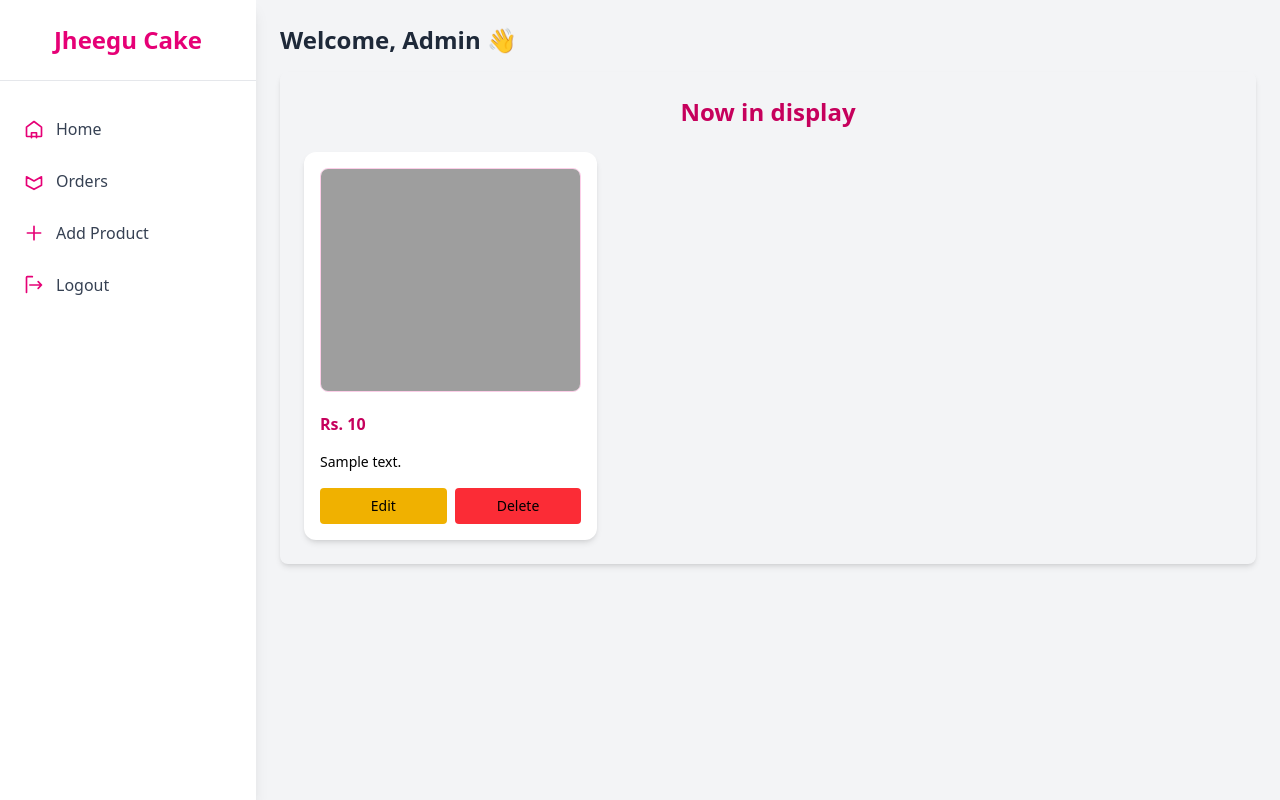
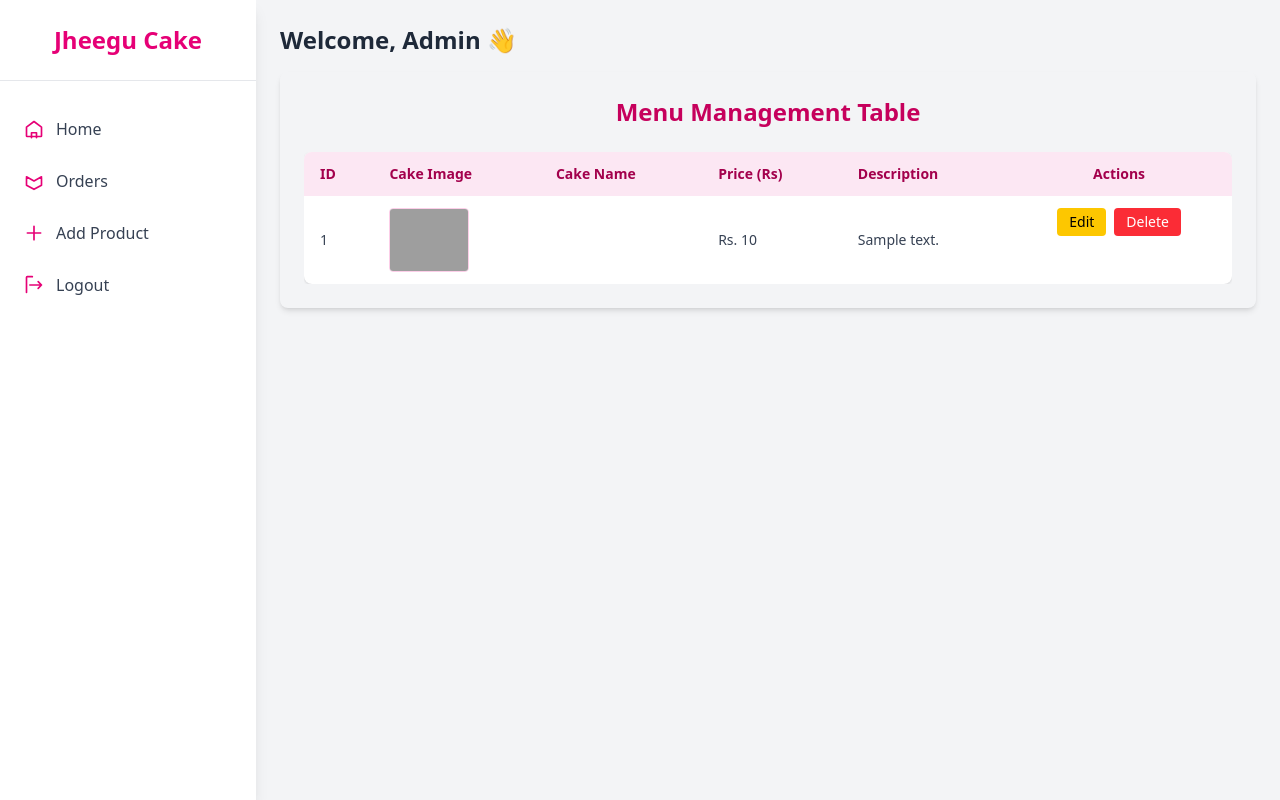
Before and after one commit to mister-aayush/jheegu-cake, a PHP site: page /Jheegu-Cake/dashboard.php in a window 1280 px wide. Run offline with PHP 8.4, Linux system fonts and the light colour scheme; the visitor is signed in with stand-in values (Sample User, id 1); tables that the repository leaves empty or names only in its code hold one stand-in row (values such as "Sample post"); data that the repository does not hold is empty; style sheets or scripts are compiled from the project's sources.

Commit message:
admin side menu grid to table

```diff
--- a/admin/dashboard/menu.php
+++ b/admin/dashboard/menu.php
@@ -19,34 +19,50 @@ while ($row = mysqli_fetch_assoc($mysqli_result)) {
 
 ?>
 
-<h2 class="text-2xl font-bold text-pink-700 mb-6 text-center">Now in display</h2>
+<h2 class="text-2xl font-bold text-pink-700 mb-6 text-center">Menu Management Table</h2>
 
 <?php if (!empty($datas)): ?>
-  <div class="grid grid-cols-1 sm:grid-cols-2 md:grid-cols-3 gap-6 px-4 md:px-0">
+  <div class="overflow-x-auto px-4 md:px-0">
+    <table class="min-w-full bg-white rounded-lg overflow-hidden shadow">
+      <thead class="bg-pink-100 text-pink-800">
+        <tr>
+          <th class="px-4 py-3 text-left text-sm font-semibold">ID</th>
+          <th class="px-4 py-3 text-left text-sm font-semibold">Cake Image</th>
+          <th class="px-4 py-3 text-left text-sm font-semibold">Cake Name</th>
+          <th class="px-4 py-3 text-left text-sm font-semibold">Price (Rs)</th>
+          <th class="px-4 py-3 text-left text-sm font-semibold">Description</th>
+          <th class="px-4 py-3 text-sm font-semibold text-center">Actions</th>
+        </tr>
+      </thead>
+      <tbody class="text-gray-700 divide-y divide-pink-200">
         <?php foreach ($datas as $item): ?>
-      <div class="bg-white rounded-xl shadow-md p-4 flex flex-col">
+          <tr>
+            <td class="px-4 py-3 text-sm"><?php echo $item['id']; ?></td>
+            <td class="px-4 py-3">
               <img
                 src="http://localhost:8080/Jheegu-Cake/admin/dashboard/<?php echo $item['image-url']; ?>"
                 alt="<?php echo htmlspecialchars($item['item-name']); ?>"
-          class="w-full h-48 md:h-56 object-cover rounded-lg border border-pink-200 mb-4"
-          loading="lazy"
+                class="w-20 h-16 object-cover rounded border border-pink-200"
               />
-        <h3 class="text-lg font-semibold text-pink-700 mb-1 capitalize break-words"><?php echo htmlspecialchars($item['item-name']); ?></h3>
-        <p class="text-pink-700 font-semibold mb-4">Rs. <?php echo htmlspecialchars($item['price']); ?></p>
-        <p id="cakeDescription" class="text-black text-sm mb-4"> <?php echo htmlspecialchars($item['description']); ?></p>
-        <div class="mt-auto flex flex-col sm:flex-row justify-between gap-2">
+            </td>
+            <td class="px-4 py-3 text-sm capitalize"><?php echo htmlspecialchars($item['item-name']); ?></td>
+            <td class="px-4 py-3 text-sm">Rs. <?php echo htmlspecialchars($item['price']); ?></td>
+            <td class="px-4 py-3 text-sm max-w-xs truncate"><?php echo htmlspecialchars($item['description']); ?></td>
+            <td class="px-4 py-3 flex flex-col sm:flex-row gap-2 justify-center items-center">
               <a href="../dashboard/edit-product.php?id=<?php echo urlencode($item['id']); ?>"
-             class="flex-1 text-center bg-yellow-500 hover:bg-yellow-600 text-black py-2 rounded text-sm cursor-pointer">
+                 class="bg-yellow-400 hover:bg-yellow-500 text-black px-3 py-1 rounded text-sm text-center w-full sm:w-auto">
                 Edit
               </a>
               <a href="../admin/auth/delete-product.php?id=<?php echo urlencode($item['id']); ?>"
                  onclick="return confirm('Are you sure you want to delete this item?');"
-             class="flex-1 text-center bg-red-500 hover:bg-red-600 text-black py-2 rounded text-sm cursor-pointer">
+                 class="bg-red-500 hover:bg-red-600 text-white px-3 py-1 rounded text-sm text-center w-full sm:w-auto">
                 Delete
               </a>
-        </div>
-      </div>
+            </td>
+          </tr>
         <?php endforeach; ?>
+      </tbody>
+    </table>
   </div>
 <?php else: ?>
   <p class="text-gray-500 text-sm mt-4 text-center">No menu items found.</p>
--- a/admin/dashboard/order/order-handle.php
+++ b/admin/dashboard/order/order-handle.php
@@ -30,11 +30,10 @@ if (empty($cake_name) || empty($full_name) || empty($location) || empty($contact
     die('Please fill in all required fields.');
 }
 
-// Start transaction
 mysqli_autocommit($conn, false);
 
 try {
-    // Generate unique order number
+    // unique order number
     $order_no = 'ORD' . date('YmdHis') . rand(100, 999);
 
     // Insert into orderdetails table
```
Lines whose indentation alone changed are shown as unchanged.
